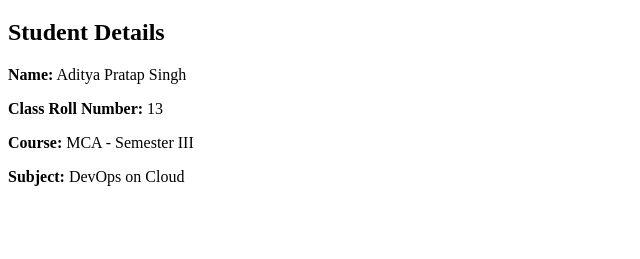
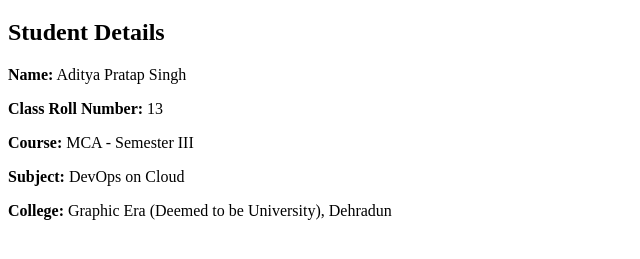
Before and after one commit to adityapratappp/MCA-DevOps-Lab, a plain HTML site: page index.html in a window 1280 px wide. Shown: the part 61-320 px from the top of the page, without its empty margins (0-640 px from the left). Drawn offline with Linux system fonts and the light colour scheme.

Commit message:
Add college name to webpage

```diff
--- a/index.html
+++ b/index.html
@@ -14,3 +14,4 @@
     <p><strong>Subject:</strong> DevOps on Cloud</p>
 </body>
 </html>
+    <p><strong>College:</strong> Graphic Era (Deemed to be University), Dehradun</p>
```
